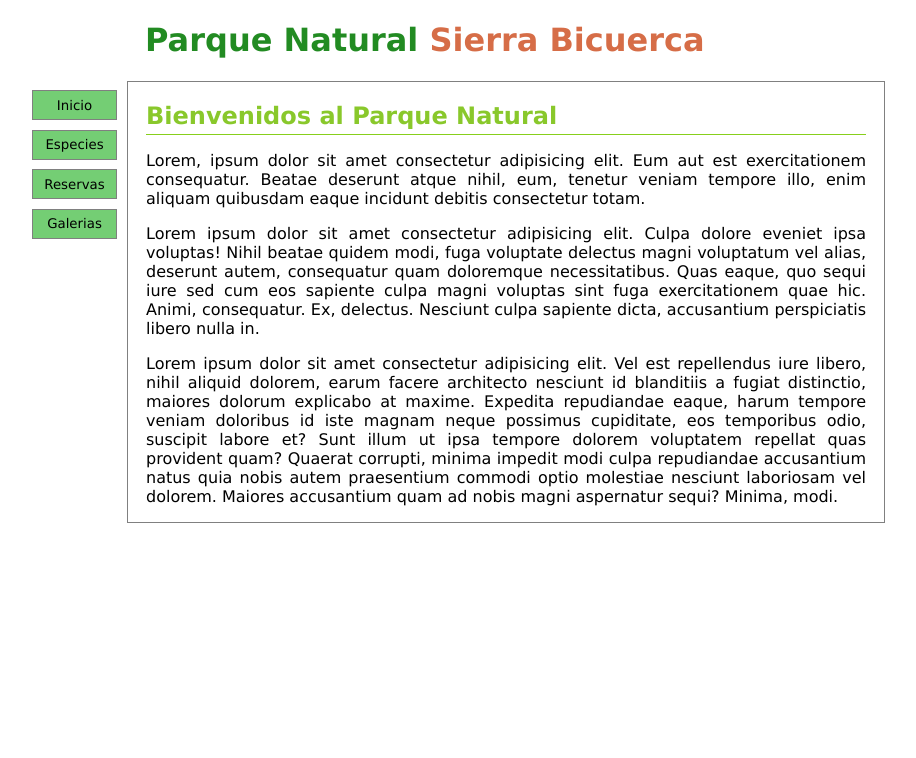
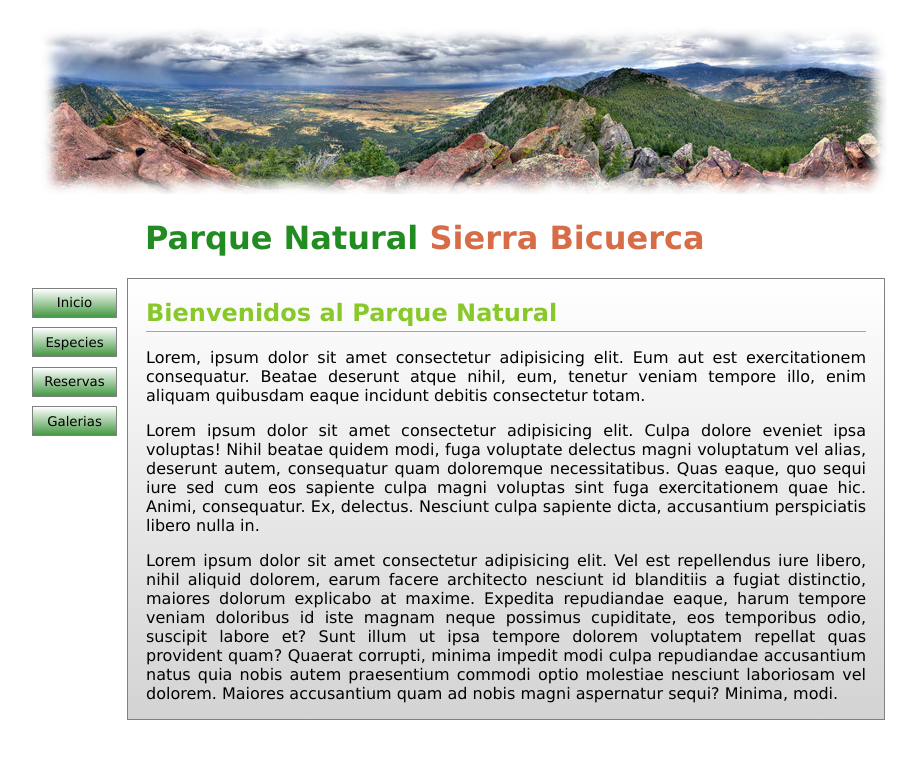
Before and after one commit to AlejandroCaleya/afm-fe-parque-12-05-23, a plain HTML site: page index.html in a window 1280 px wide. Shown: the whole page, without its empty margins (198-1114 px from the left). Drawn offline with Linux system fonts and the light colour scheme.

Commit message:
ejercicio acabado

```diff
--- a/css/index.css
+++ b/css/index.css
@@ -5,6 +5,12 @@
 body {
     margin: auto;
     width: 900px;
+    border-radius: 15px;
+}
+
+img {
+    padding-left: 5%;
+    padding-top: 2.5%;
 }
 
 #cabecera {
@@ -28,17 +34,15 @@ body {
         width: 85px;
         height: 30px;
         background-color: rgba(86, 196, 86, 0.821);
+        background-image: linear-gradient(to bottom, #ffffff, rgba(58, 141, 58, 0.821) 100%);
         border: 1px gray solid;
-        /* padding-left: 35px;
-        padding-right: 35px;
-        padding-top: 5px;
-        padding-bottom: 5px; */
         margin-top: 10%;
 
     }
 
     button:hover {
         background-color: rgb(225, 183, 129);
+        background-image: linear-gradient(to bottom, #ffffff, rgb(197, 160, 110) 100%);
     }
 
         a {
@@ -56,6 +60,10 @@ body {
     /* margin-top: 2%; */
     padding-left: 2%;
     padding-right: 2%;
+    background-color: lightgray;
+    background-image: linear-gradient(to top, #FFFFFF, lightgrey);
+    background-image: linear-gradient(to bottom, #FFFFFF, lightgrey);
+
 }
 
 h1 {
--- a/index.html
+++ b/index.html
@@ -9,6 +9,7 @@
     <title>Parque Natural</title>
 </head>
 <body>
+    <img src="./imgs/panoramica.jpg" alt="">
 <div id="cabecera">
     <h1>Parque Natural <span class="texto-naranja">Sierra Bicuerca</span></h1>
 </div>
```
Also changed, not shown: imgs/panoramica.jpg (added).
